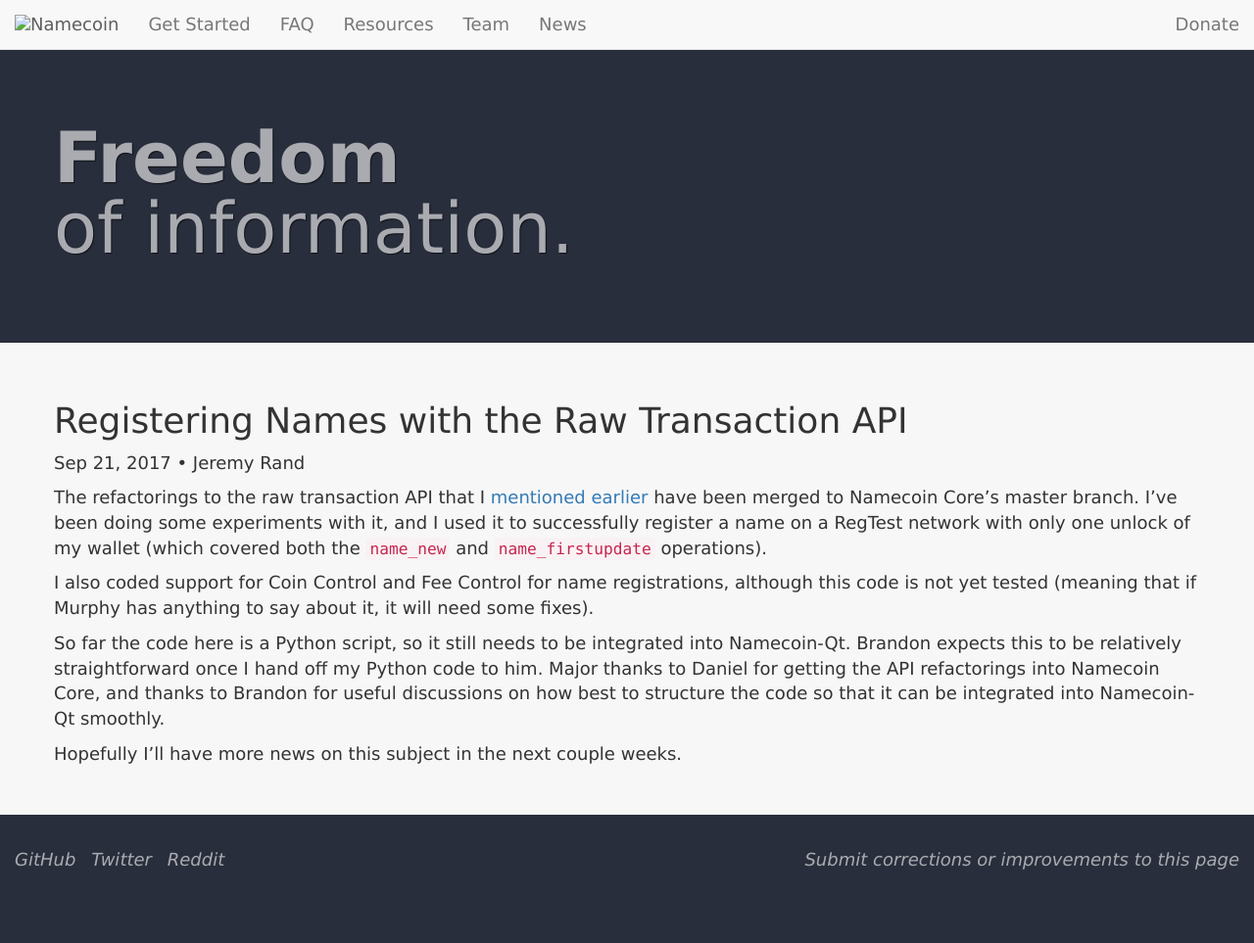
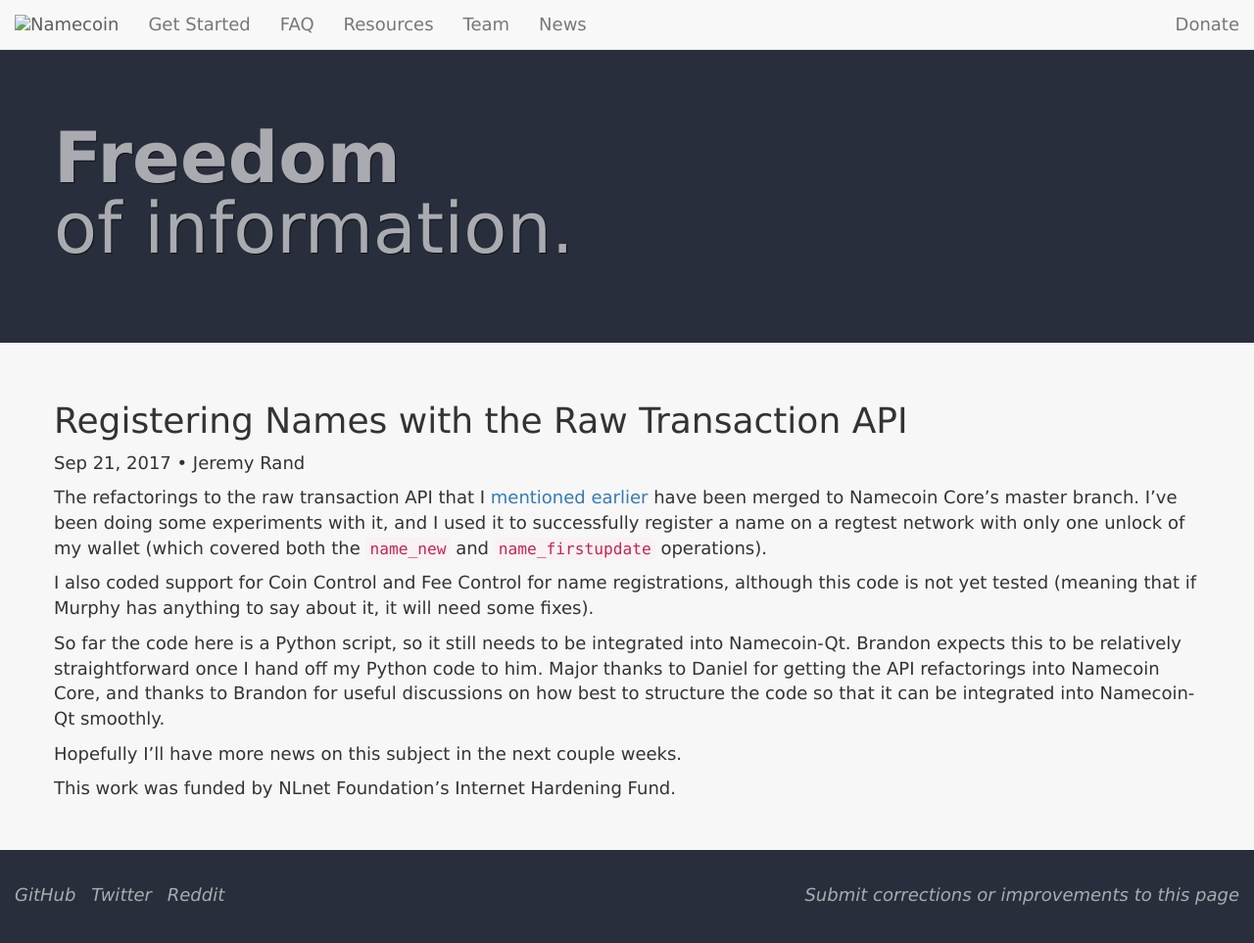
Before and after one commit to JeremyRand/namecoin.org, a Jekyll site: the page built from _posts/2017-09-21-raw-tx-api-registration.md, in a window 1280 px wide and 967 px high. Shown: the top 963 px of the window at 98% size. Built offline with Jekyll 4.4.1, drawn with Linux system fonts in a browser that asks for light colours; nearby versions of some CDN libraries; library files that are not in the unit come from our copies.

Commit message:
Minor edits to news post from 259c5328730e9fe1c66c5f76ef1c751b9d184641

```diff
--- a/_posts/2017-09-21-raw-tx-api-registration.md
+++ b/_posts/2017-09-21-raw-tx-api-registration.md
@@ -5,10 +5,12 @@ author: Jeremy Rand
 tags: [News]
 ---
 
-The refactorings to the raw transaction API that I [mentioned earlier]({{site.baseurl}}2017/09/13/raw-tx-api-refactoring.html) have been merged to Namecoin Core's master branch.  I've been doing some experiments with it, and I used it to successfully register a name on a RegTest network with only one unlock of my wallet (which covered both the `name_new` and `name_firstupdate` operations).
+The refactorings to the raw transaction API that I [mentioned earlier]({{site.baseurl}}2017/09/13/raw-tx-api-refactoring.html) have been merged to Namecoin Core's master branch.  I've been doing some experiments with it, and I used it to successfully register a name on a regtest network with only one unlock of my wallet (which covered both the `name_new` and `name_firstupdate` operations).
 
 I also coded support for Coin Control and Fee Control for name registrations, although this code is not yet tested (meaning that if Murphy has anything to say about it, it will need some fixes).
 
 So far the code here is a Python script, so it still needs to be integrated into Namecoin-Qt.  Brandon expects this to be relatively straightforward once I hand off my Python code to him.  Major thanks to Daniel for getting the API refactorings into Namecoin Core, and thanks to Brandon for useful discussions on how best to structure the code so that it can be integrated into Namecoin-Qt smoothly.
 
 Hopefully I'll have more news on this subject in the next couple weeks.
+
+This work was funded by NLnet Foundation's Internet Hardening Fund.
```
